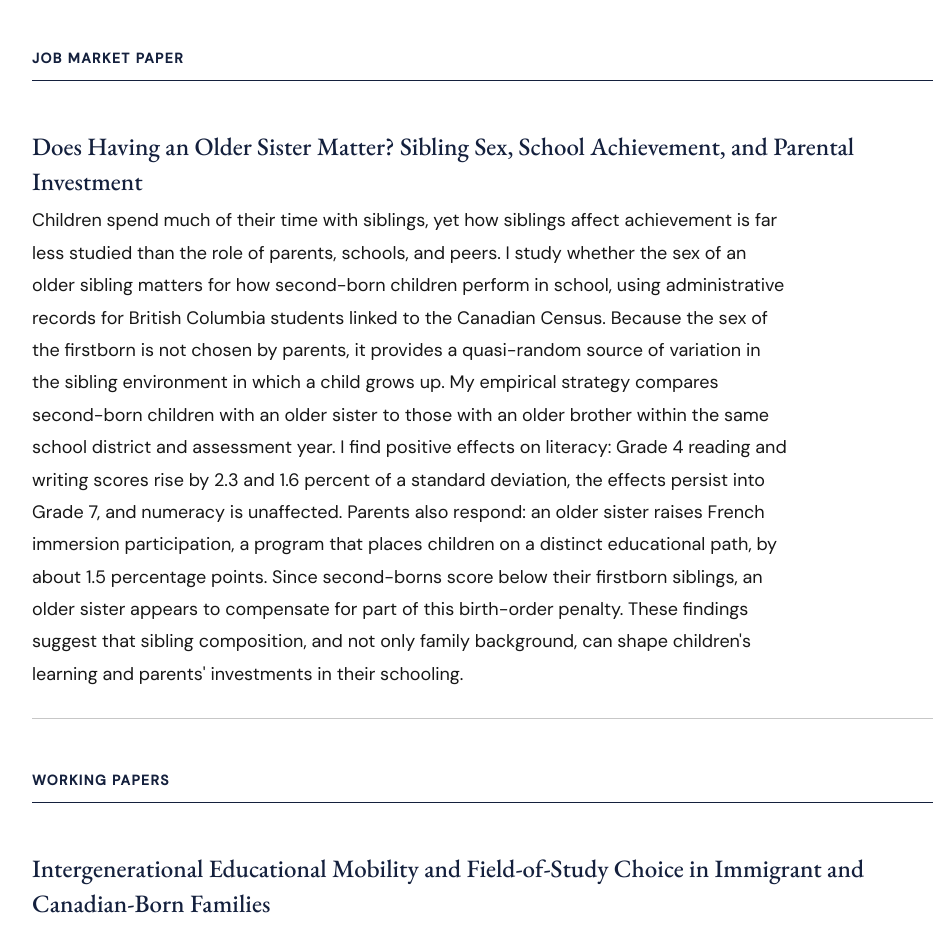
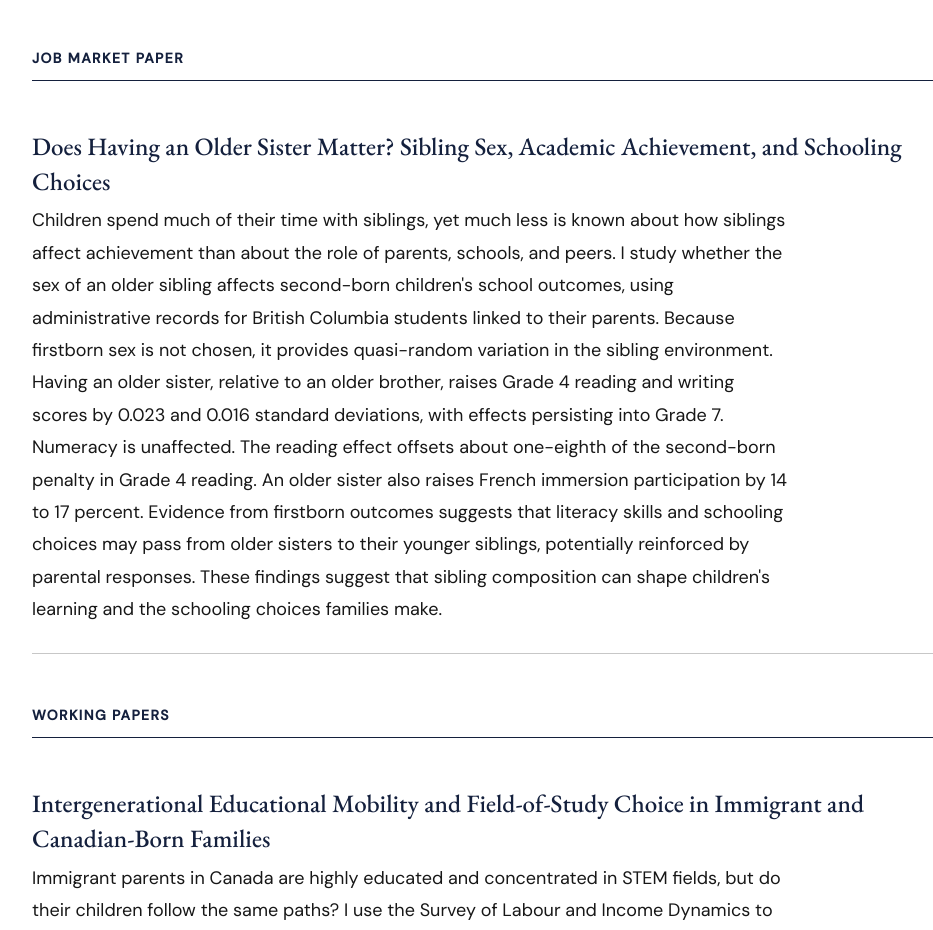
Before and after one commit to israahashem/israahashem.github.io, a plain HTML site: page index.html in a window 1280 px wide. Shown: the part 1183-2113 px from the top of the page, without its empty margins (148-1081 px from the left). Drawn offline with nearby package versions, Linux system fonts and the light colour scheme.

Commit message:
Add files via upload

```diff
--- a/index.html
+++ b/index.html
@@ -96,7 +96,7 @@ footer{text-align:center;padding:2rem;font-size:14px;font-weight:500;color:var(-
       <p class="hero-title">PhD Candidate in Economics &nbsp;&middot;&nbsp; Concordia University &nbsp;&middot;&nbsp; Montr&eacute;al, QC</p>
       <div class="hero-links">
         <a href="Hashem_Israa_CV.pdf" download="Hashem_Israa_CV.pdf"><svg width="16" height="16" viewBox="0 0 24 24" fill="none" stroke="currentColor" stroke-width="1.8" stroke-linecap="round" stroke-linejoin="round" aria-hidden="true"><path d="M14 3v4a1 1 0 0 0 1 1h4"/><path d="M17 21H7a2 2 0 0 1-2-2V5a2 2 0 0 1 2-2h7l5 5v11a2 2 0 0 1-2 2z"/><path d="M9 13h6M9 17h6"/></svg> CV</a>
-        <a href="Hashem_Israa_JMP_slides.pdf" target="_blank" rel="noopener"><svg width="16" height="16" viewBox="0 0 24 24" fill="none" stroke="currentColor" stroke-width="1.8" stroke-linecap="round" stroke-linejoin="round" aria-hidden="true"><path d="M14 3v4a1 1 0 0 0 1 1h4"/><path d="M17 21H7a2 2 0 0 1-2-2V5a2 2 0 0 1 2-2h7l5 5v11a2 2 0 0 1-2 2z"/><path d="M9 13h6M9 17h6"/></svg> Job Market Paper</a>
+        <a href="Israa_Hashem_JMP_25Nov2026.pdf" target="_blank" rel="noopener"><svg width="16" height="16" viewBox="0 0 24 24" fill="none" stroke="currentColor" stroke-width="1.8" stroke-linecap="round" stroke-linejoin="round" aria-hidden="true"><path d="M14 3v4a1 1 0 0 0 1 1h4"/><path d="M17 21H7a2 2 0 0 1-2-2V5a2 2 0 0 1 2-2h7l5 5v11a2 2 0 0 1-2 2z"/><path d="M9 13h6M9 17h6"/></svg> Job Market Paper</a>
         <a href="mailto:israa.hashem@mail.concordia.ca"><svg width="16" height="16" viewBox="0 0 24 24" fill="none" stroke="currentColor" stroke-width="1.8" stroke-linecap="round" stroke-linejoin="round" aria-hidden="true"><rect x="3" y="5" width="18" height="14" rx="2"/><path d="m3 7 9 6 9-6"/></svg> israa.hashem@mail.concordia.ca</a>
       </div>
       <div class="hero-bio">
@@ -118,8 +118,8 @@ footer{text-align:center;padding:2rem;font-size:14px;font-weight:500;color:var(-
     <p class="research-group-label" id="jmp" style="scroll-margin-top:72px;margin-top:3rem">Job Market Paper</p>
 
     <div class="paper">
-      <p class="paper-title"><a href="Hashem_Israa_JMP_slides.pdf" target="_blank" rel="noopener">Does Having an Older Sister Matter? Sibling Sex, School Achievement, and Parental Investment</a></p>
-      <p class="paper-desc">Children spend much of their time with siblings, yet how siblings affect achievement is far less studied than the role of parents, schools, and peers. I study whether the sex of an older sibling matters for how second-born children perform in school, using administrative records for British Columbia students linked to the Canadian Census. Because the sex of the firstborn is not chosen by parents, it provides a quasi-random source of variation in the sibling environment in which a child grows up. My empirical strategy compares second-born children with an older sister to those with an older brother within the same school district and assessment year. I find positive effects on literacy: Grade&nbsp;4 reading and writing scores rise by 2.3 and 1.6 percent of a standard deviation, the effects persist into Grade&nbsp;7, and numeracy is unaffected. Parents also respond: an older sister raises French immersion participation, a program that places children on a distinct educational path, by about 1.5 percentage points. Since second-borns score below their firstborn siblings, an older sister appears to compensate for part of this birth-order penalty. These findings suggest that sibling composition, and not only family background, can shape children&#39;s learning and parents&#39; investments in their schooling.</p>
+      <p class="paper-title"><a href="Israa_Hashem_JMP_25Nov2026.pdf" target="_blank" rel="noopener">Does Having an Older Sister Matter? Sibling Sex, Academic Achievement, and Schooling Choices</a></p>
+      <p class="paper-desc">Children spend much of their time with siblings, yet much less is known about how siblings affect achievement than about the role of parents, schools, and peers. I study whether the sex of an older sibling affects second-born children&#39;s school outcomes, using administrative records for British Columbia students linked to their parents. Because firstborn sex is not chosen, it provides quasi-random variation in the sibling environment. Having an older sister, relative to an older brother, raises Grade&nbsp;4 reading and writing scores by 0.023 and 0.016 standard deviations, with effects persisting into Grade&nbsp;7. Numeracy is unaffected. The reading effect offsets about one-eighth of the second-born penalty in Grade&nbsp;4 reading. An older sister also raises French immersion participation by 14 to 17 percent. Evidence from firstborn outcomes suggests that literacy skills and schooling choices may pass from older sisters to their younger siblings, potentially reinforced by parental responses. These findings suggest that sibling composition can shape children&#39;s learning and the schooling choices families make.</p>
     </div>
 
     <p class="research-group-label" style="margin-top:3rem">Working Papers</p>
```
